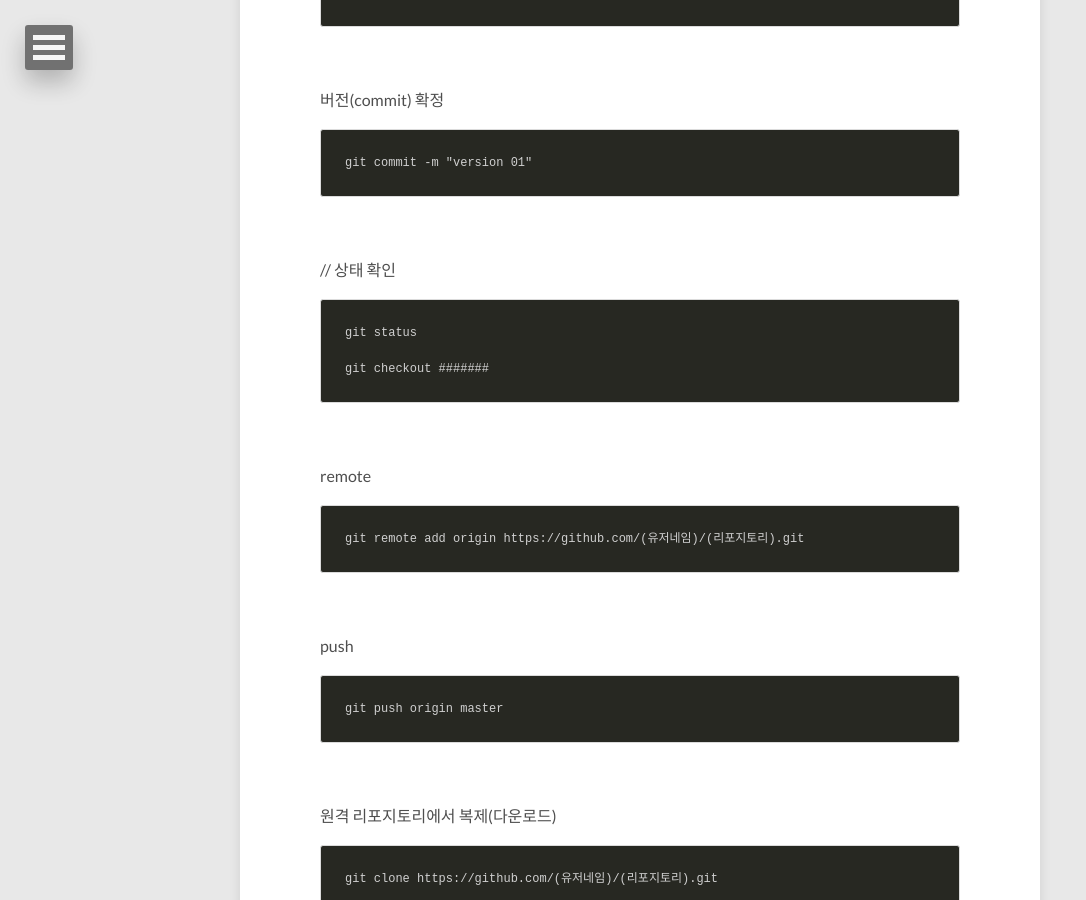
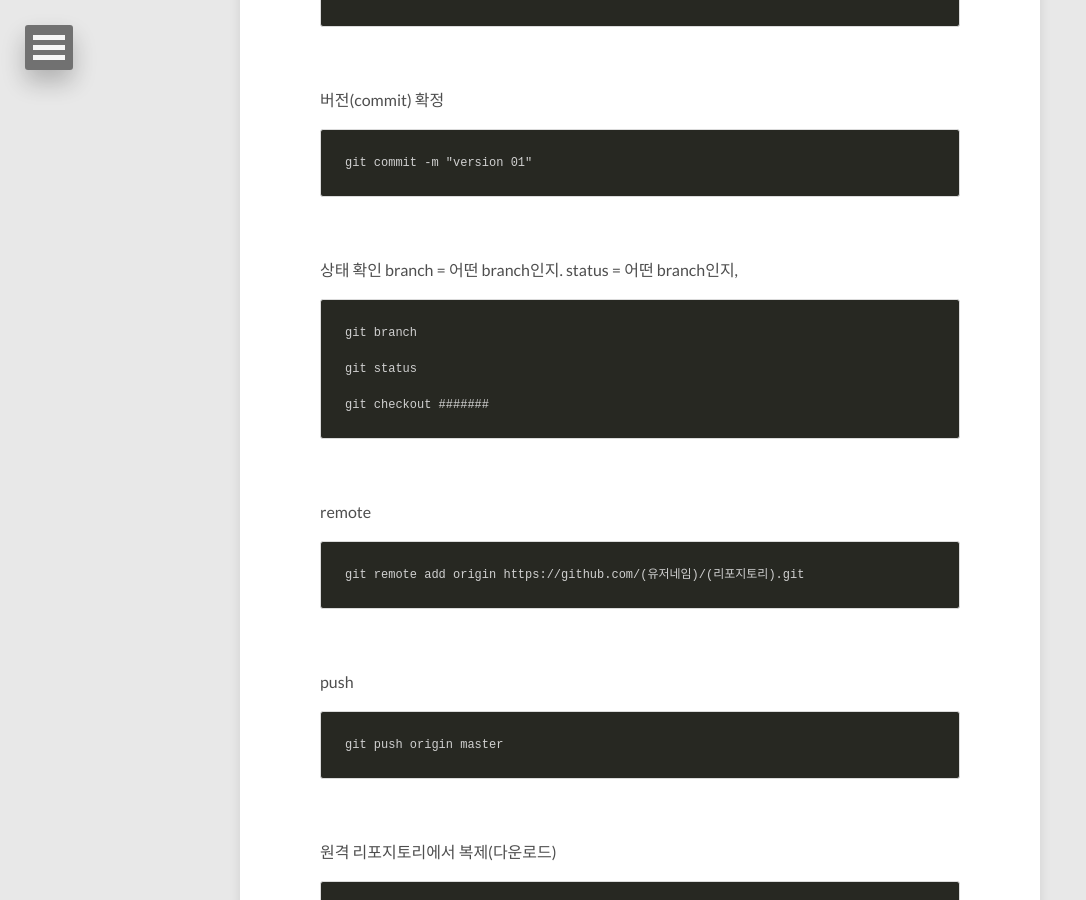
Before and after one commit to wnsgur9137/wnsgur9137.github.io, a Jekyll site: the page built from _posts/2022-01-03-gitStudy.md, in a window 1280 px wide and 900 px high, scrolled down 1555 px. Shown: the whole window, without its empty margins (0-1086 px from the left). Built offline with Jekyll 4.4.1, drawn with Linux system fonts in a browser that asks for light colours; nearby versions of some CDN libraries; comment, search, counter and statistics services are not loaded.

Commit message:
Add files via upload

````diff
--- a/_posts/2022-01-03-gitStudy.md
+++ b/_posts/2022-01-03-gitStudy.md
@@ -63,8 +63,13 @@ git commit -m "version 01"
 
 <br>
 
-// 상태 확인
+상태 확인
+branch = 어떤 branch인지.
+status = 어떤 branch인지,
+
 ```
+git branch
+
 git status
 
 git checkout #######
````
